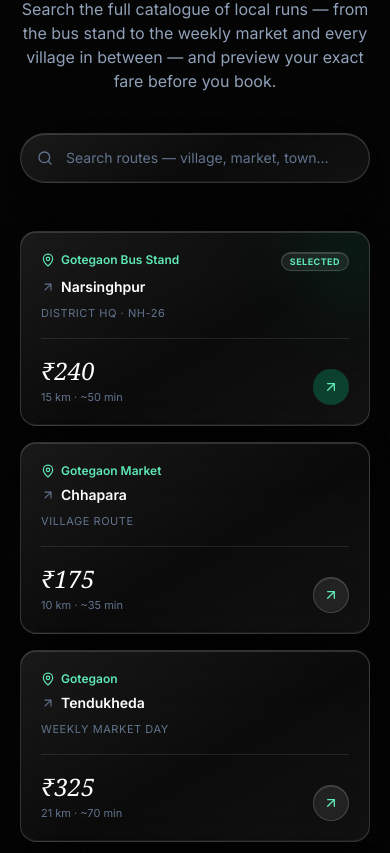
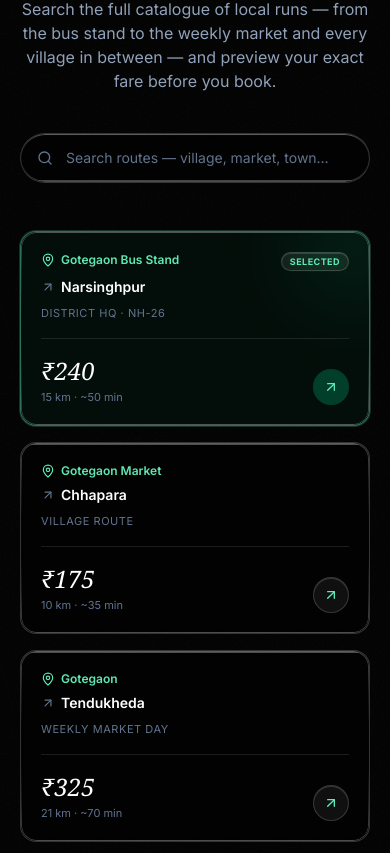
Before and after one commit to umreaadarsh-netizen/sawaari-platform, a React (Vite) app: page / in a window 390 px wide. Shown: the part 1091-1944 px from the top of the page. Built offline with nearby package versions, Linux system fonts and the light colour scheme; no server answers; a web font is replaced by a local one; what @convex-dev/auth would draw is missing.

Commit message:
Freebuff: Extend the cinematic style below the fold: replace the gl...

```diff
--- a/src/pages/Landing.tsx
+++ b/src/pages/Landing.tsx
@@ -296,7 +296,7 @@ function LocalRoutes() {
       </motion.div>
 
       <motion.div {...fadeUp} className="mx-auto mt-10 max-w-md">
-        <div className="glass relative rounded-full">
+        <div className="liquid-glass border border-white/20 relative rounded-full">
           <Search className="absolute left-4 top-1/2 size-4 -translate-y-1/2 text-slate-500" />
           <input
             value={query}
@@ -326,9 +326,9 @@ function LocalRoutes() {
                 {...fadeUp}
                 transition={{ duration: 0.5, delay: i * 0.05 }}
                 className={cn(
-                  "glass group relative overflow-hidden rounded-2xl p-5 text-left transition-all duration-300",
+                  "liquid-glass border border-white/20 group relative overflow-hidden rounded-2xl p-5 text-left transition-all duration-300",
                   active
-                    ? "border-emerald-300/45 ring-1 ring-emerald-300/20"
+                    ? "border-emerald-300/45 bg-emerald-400/5 ring-1 ring-emerald-300/20"
                     : "hover:-translate-y-0.5 hover:border-emerald-300/25",
                 )}
               >
@@ -376,7 +376,7 @@ function LocalRoutes() {
         </div>
 
         {/* live fare preview */}
-        <div className="glass-strong sticky top-28 overflow-hidden rounded-3xl p-6">
+        <div className="liquid-glass border border-white/20 sticky top-28 overflow-hidden rounded-3xl p-6">
           {selected ? (
             <>
               <div className="flex items-center justify-between gap-2">
@@ -511,7 +511,7 @@ function Capabilities() {
             key={title}
             {...fadeUp}
             transition={{ duration: 0.5, delay: i * 0.1 }}
-            className="glass group relative overflow-hidden rounded-3xl p-8 transition-all duration-300 hover:-translate-y-1 hover:border-emerald-300/30"
+            className="liquid-glass border border-white/20 group relative overflow-hidden rounded-3xl p-8 transition-all duration-300 hover:-translate-y-1 hover:border-emerald-300/30"
           >
             <div className="absolute -right-14 -top-14 size-36 rounded-full bg-emerald-400/10 blur-3xl opacity-0 transition-opacity duration-500 group-hover:opacity-100" />
             <span className="glass-strong grid size-13 w-13 place-items-center rounded-2xl text-emerald-300 transition-transform duration-300 group-hover:scale-105">
@@ -559,7 +559,7 @@ function FleetSection() {
       </motion.div>
 
       <motion.div {...fadeUp} className="mx-auto mt-10 max-w-md">
-        <div className="glass relative rounded-full">
+        <div className="liquid-glass border border-white/20 relative rounded-full">
           <Search className="absolute left-4 top-1/2 size-4 -translate-y-1/2 text-slate-500" />
           <input
             value={query}
@@ -581,7 +581,7 @@ function FleetSection() {
             key={v.id}
             {...fadeUp}
             transition={{ duration: 0.5, delay: i * 0.08 }}
-            className="glass group relative overflow-hidden rounded-3xl p-7 transition-all duration-300 hover:-translate-y-1 hover:border-emerald-300/30"
+            className="liquid-glass border border-white/20 group relative overflow-hidden rounded-3xl p-7 transition-all duration-300 hover:-translate-y-1 hover:border-emerald-300/30"
           >
             <div className="flex items-start justify-between">
               <span className="glass-strong grid size-12 place-items-center rounded-2xl text-emerald-300">
@@ -658,7 +658,7 @@ function HowItWorks() {
             key={step}
             {...fadeUp}
             transition={{ duration: 0.5, delay: i * 0.1 }}
-            className="glass relative overflow-hidden rounded-3xl p-8"
+            className="liquid-glass border border-white/20 relative overflow-hidden rounded-3xl p-8"
           >
             <span className="absolute right-6 top-4 font-serif text-6xl italic text-white/[0.06]">
               {step}
@@ -721,7 +721,7 @@ function DriverSection() {
             {perks.map(({ icon: Icon, title, body }) => (
               <div
                 key={title}
-                className="glass flex items-start gap-3.5 rounded-2xl p-4 transition-colors hover:border-emerald-300/25"
+                className="liquid-glass border border-white/20 flex items-start gap-3.5 rounded-2xl p-4 transition-colors hover:border-emerald-300/25"
               >
                 <span className="glass-strong grid size-10 shrink-0 place-items-center rounded-xl text-emerald-300">
                   <Icon className="size-5" />
@@ -750,7 +750,7 @@ function DriverSection() {
           transition={{ duration: 0.6, delay: 0.15 }}
           className="relative"
         >
-          <div className="glass-strong rounded-[2rem] p-7">
+          <div className="liquid-glass border border-white/20 rounded-[2rem] p-7">
             <div className="flex items-center justify-between">
               <div>
                 <p className="text-[11px] font-semibold uppercase tracking-wider text-slate-400">
@@ -836,7 +836,7 @@ function Faq() {
             <AccordionItem
               key={item.q}
               value={item.q}
-              className="glass rounded-2xl px-6 data-[state=open]:border-emerald-300/25"
+              className="liquid-glass border border-white/20 rounded-2xl px-6 data-[state=open]:border-emerald-300/25"
             >
               <AccordionTrigger className="text-left text-sm font-semibold text-white hover:no-underline">
                 {item.q}
@@ -859,7 +859,7 @@ function FinalCta() {
     <section className="relative mx-auto max-w-5xl px-5 pb-24 pt-4 sm:px-8">
       <motion.div
         {...fadeUp}
-        className="glass-strong relative overflow-hidden rounded-[2.5rem] p-10 text-center sm:p-14"
+        className="liquid-glass border border-white/20 relative overflow-hidden rounded-[2.5rem] p-10 text-center sm:p-14"
       >
         <div className="pointer-events-none absolute -top-24 left-1/2 h-56 w-[480px] -translate-x-1/2 rounded-full bg-emerald-400/20 blur-[100px]" />
         <p className="glass-chip relative inline-flex rounded-full px-3.5 py-1.5 text-xs font-semibold uppercase tracking-[0.18em] text-emerald-300">
```
